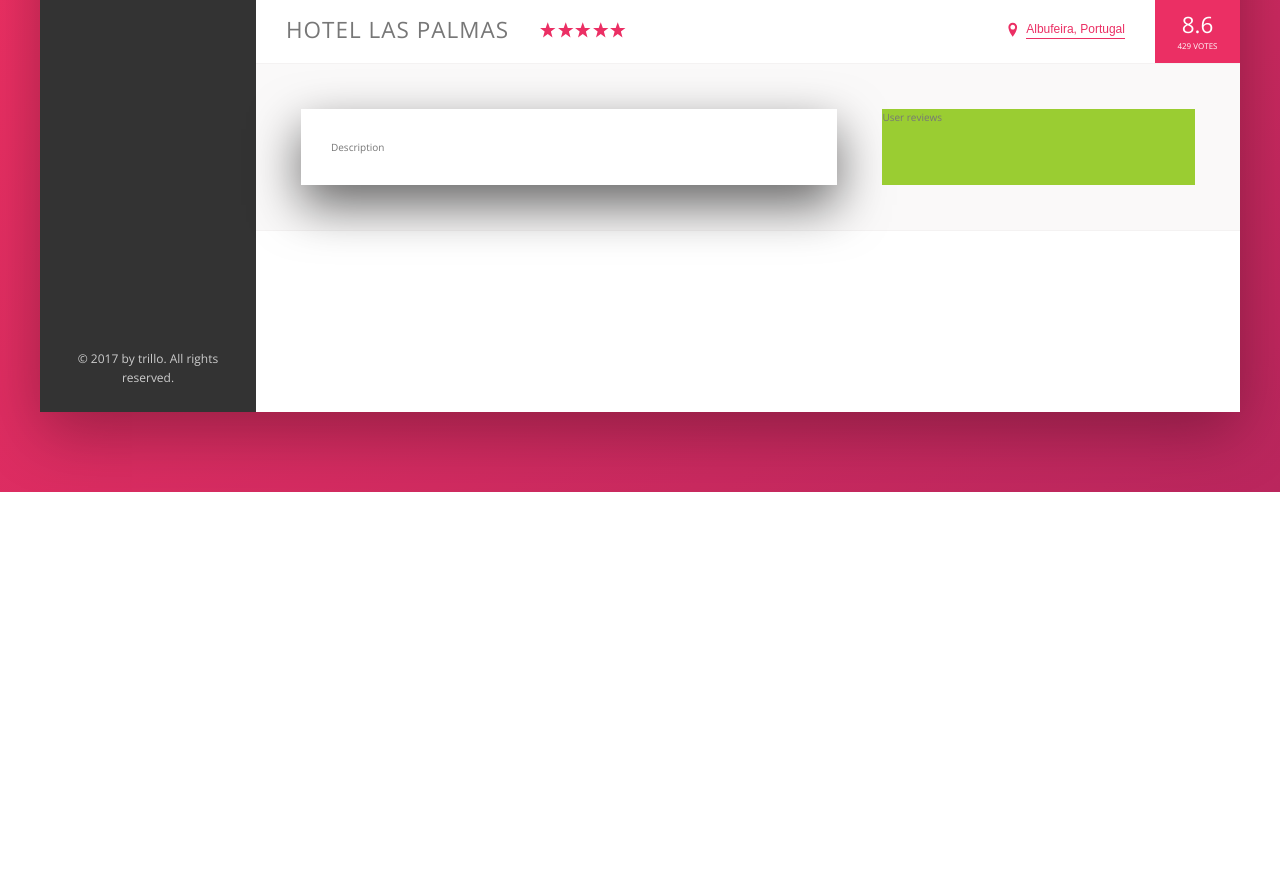
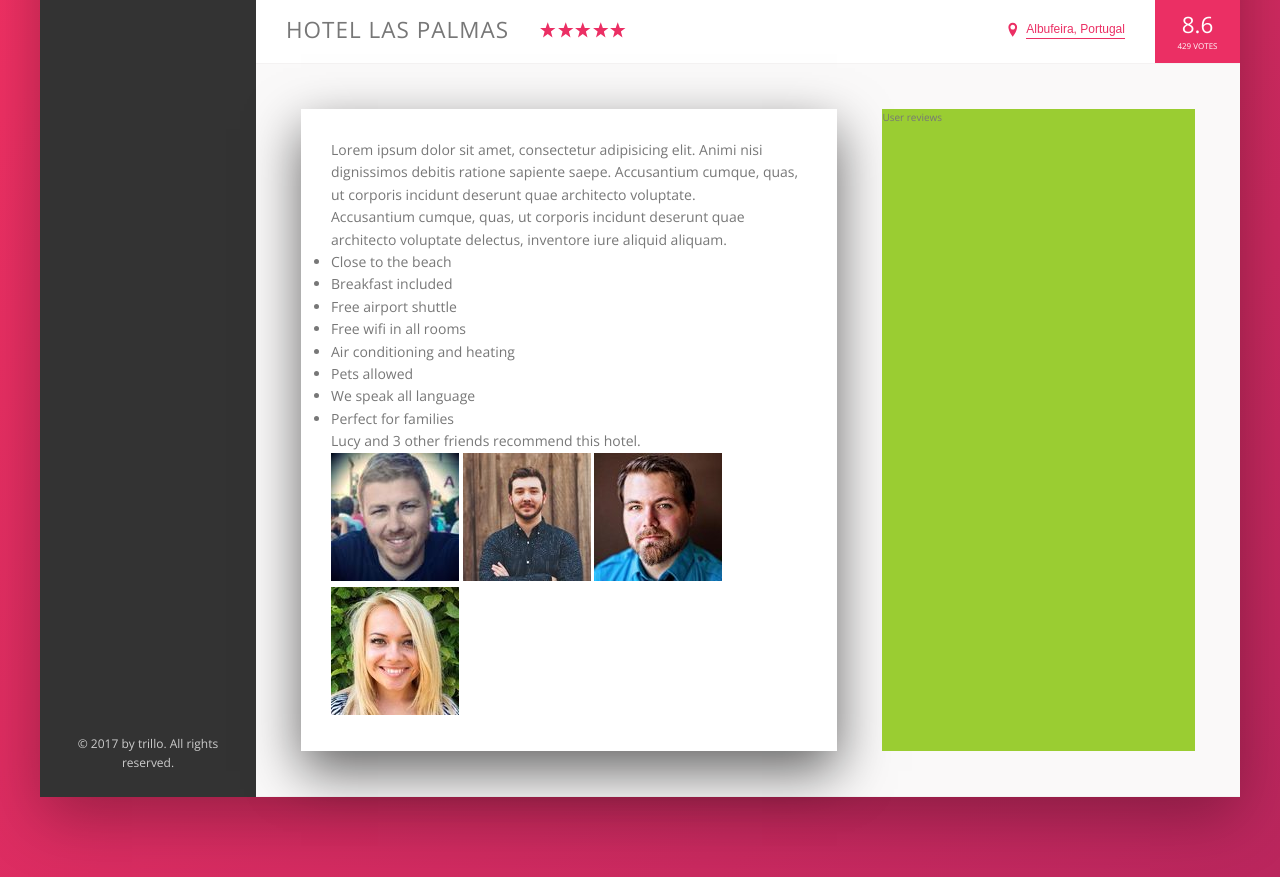
Before and after one commit to iqbalpakeh/trillo-website, a website: page index.html in a window 1280 px wide. Shown: the part 538-1415 px from the top of the page. Before the commit the page ends 1030 px from the top, so only its background shows below. Drawn offline with nearby package versions, Linux system fonts and the light colour scheme; files that its build step writes are made by us from their sources.

Commit message:
Add paragraph and photo

```diff
--- a/index.html
+++ b/index.html
@@ -144,7 +144,37 @@
                     </div>
                     <div class="detail">
                         <div class="description">
-                            Description
+                            <p class="paragraph">
+                                Lorem ipsum dolor sit amet, consectetur adipisicing elit. Animi nisi dignissimos debitis
+                                ratione sapiente saepe.
+                                Accusantium cumque, quas, ut corporis incidunt deserunt quae architecto voluptate.
+                            </p>
+                            <p class="paragraph">
+                                Accusantium cumque, quas, ut corporis incidunt deserunt quae architecto voluptate
+                                delectus, inventore iure aliquid
+                                aliquam.
+                            </p>
+                            <ul class="list">
+                                <li class="list__item">Close to the beach</li>
+                                <li class="list__item">Breakfast included</li>
+                                <li class="list__item">Free airport shuttle</li>
+                                <li class="list__item">Free wifi in all rooms</li>
+                                <li class="list__item">Air conditioning and heating</li>
+                                <li class="list__item">Pets allowed</li>
+                                <li class="list__item">We speak all language</li>
+                                <li class="list__item">Perfect for families</li>
+                            </ul>
+                            <div class="recommend">
+                                <p class="recommend__count">
+                                    Lucy and 3 other friends recommend this hotel.
+                                </p>
+                                <div class="recommend__friends">
+                                    <img src="img/user-3.jpg" alt="Friend 1" class="recommend__photo">
+                                    <img src="img/user-4.jpg" alt="Friend 2" class="recommend__photo">
+                                    <img src="img/user-5.jpg" alt="Friend 3" class="recommend__photo">
+                                    <img src="img/user-6.jpg" alt="Friend 4" class="recommend__photo">
+                                </div>
+                            </div>
                         </div>
                         <div class="user-reviews">
                             User reviews
--- a/sass/_layout.scss
+++ b/sass/_layout.scss
@@ -41,9 +41,6 @@
 .hotel-view {
 	background-color: #fff;
 
-	//debug, temporary height before real content
-	height: 80rem;
-
 	// define .hotel-view width using flexbox (flexbox-grow)
 	// to grow on the remaining parent width (100% - 18% = 82%)
 	flex: 1;
@@ -57,6 +54,7 @@
 }
 
 .description {
+	font-size: 1.4rem;
 	background-color: #fff;
 	box-shadow: var(--shadow-light);
 	padding: 3rem;
```
